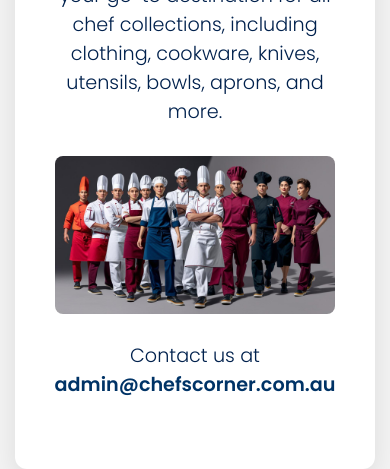
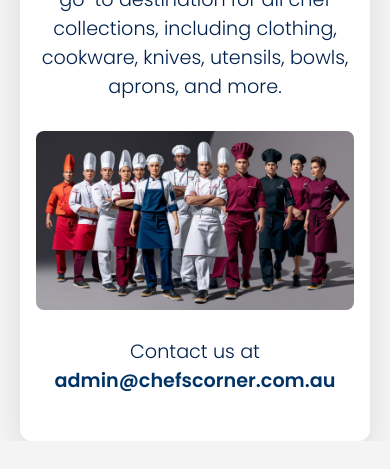
Before and after one commit to versionsquadtechrepo/chefs-corner-coming-soon, a plain HTML site: page index.html in a window 390 px wide. Shown: the part 410-879 px from the top of the page. After the commit the page ends 851 px from the top, so only its background shows below. Drawn offline with Linux system fonts and the light colour scheme.

Commit message:
Fixed mobile layout issue
Fixed mobile layout issue

```diff
--- a/index.html
+++ b/index.html
@@ -60,6 +60,11 @@
         .contact-info a:hover {
             text-decoration: underline;
         }
+        @media (max-width: 768px) { /* Adjust breakpoint as needed */
+  .container {
+    padding: 1rem;
+  }
+}
     </style>
 </head>
 <body>
```
